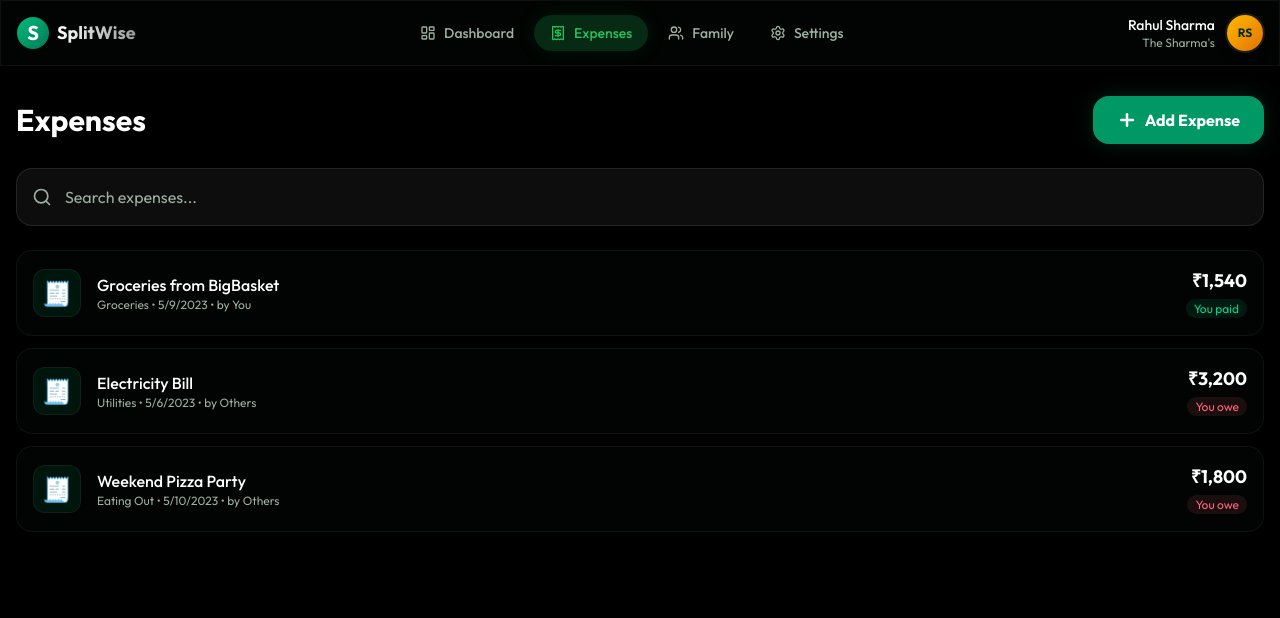
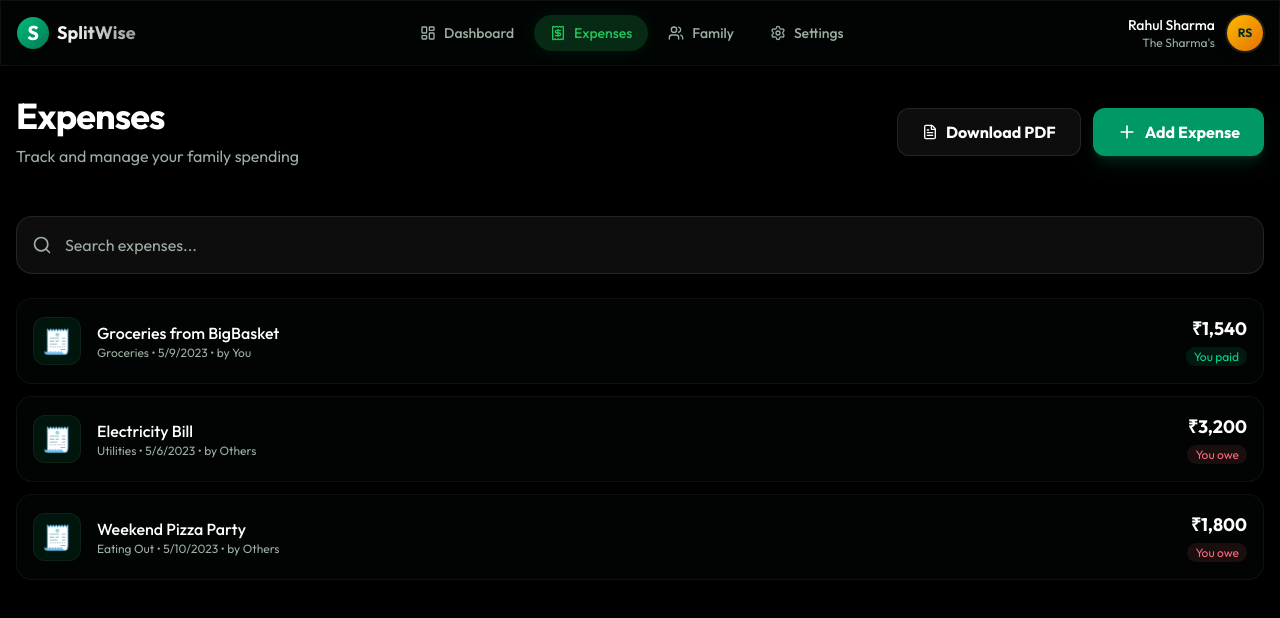
Before and after one commit to developerjulian714/demo-repo, a Next.js app: page /expenses in a window 1280 px wide. Shown: the top 618 px of the page. Built offline with nearby package versions, Linux system fonts and the light colour scheme.

Commit message:
feat: add Download PDF button to Expenses page

```diff
--- a/app/expenses/page.tsx
+++ b/app/expenses/page.tsx
@@ -5,7 +5,8 @@ import { useAppContext } from '@/contexts/AppContext';
 import { formatCurrency } from '@/lib/utils';
 import { Navbar } from '@/components/layout/Navbar';
 import { AddExpenseModal } from '@/components/expenses/AddExpenseModal';
-import { Plus, Search, Filter, RefreshCw } from 'lucide-react';
+import { useToast } from '@/contexts/ToastContext';
+import { Plus, Search, Filter, RefreshCw, FileText } from 'lucide-react';
 
 export default function ExpensesPage() {
     const { expenses, currentUser } = useAppContext();
@@ -22,15 +23,27 @@ export default function ExpensesPage() {
             <Navbar />
 
             <main className="container mx-auto px-4 pt-24 space-y-6">
-                <div className="flex items-center justify-between">
-                    <h1 className="text-3xl font-bold text-white">Expenses</h1>
-                    <button
-                        onClick={() => setIsAddModalOpen(true)}
-                        className="bg-emerald-600 hover:bg-emerald-500 text-white px-6 py-3 rounded-2xl flex items-center gap-2 font-bold transition-all shadow-[0_0_20px_rgba(16,185,129,0.2)] hover:shadow-[0_0_30px_rgba(16,185,129,0.4)] active:scale-95"
-                    >
-                        <Plus className="w-5 h-5 stroke-3" />
-                        Add Expense
-                    </button>
+                <div className="flex flex-col md:flex-row md:items-center justify-between gap-6 mb-12">
+                    <div>
+                        <h1 className="text-4xl font-bold text-white tracking-tight mb-2">Expenses</h1>
+                        <p className="text-muted-foreground">Track and manage your family spending</p>
+                    </div>
+                    <div className="flex items-center gap-3">
+                        <button
+                            onClick={() => showToast('Generating PDF Report... 📄', 'INFO')}
+                            className="bg-white/5 border border-white/10 text-white h-12 px-6 rounded-xl font-bold hover:bg-white/10 transition-all flex items-center gap-2"
+                        >
+                            <FileText className="w-4 h-4" />
+                            Download PDF
+                        </button>
+                        <button
+                            onClick={() => setIsModalOpen(true)}
+                            className="bg-emerald-600 hover:bg-emerald-500 text-white h-12 px-6 rounded-xl font-bold transition-all shadow-lg shadow-emerald-600/20 flex items-center gap-2"
+                        >
+                            <Plus className="w-5 h-5" />
+                            Add Expense
+                        </button>
+                    </div>
                 </div>
 
                 {/* Search Bar */}
```
